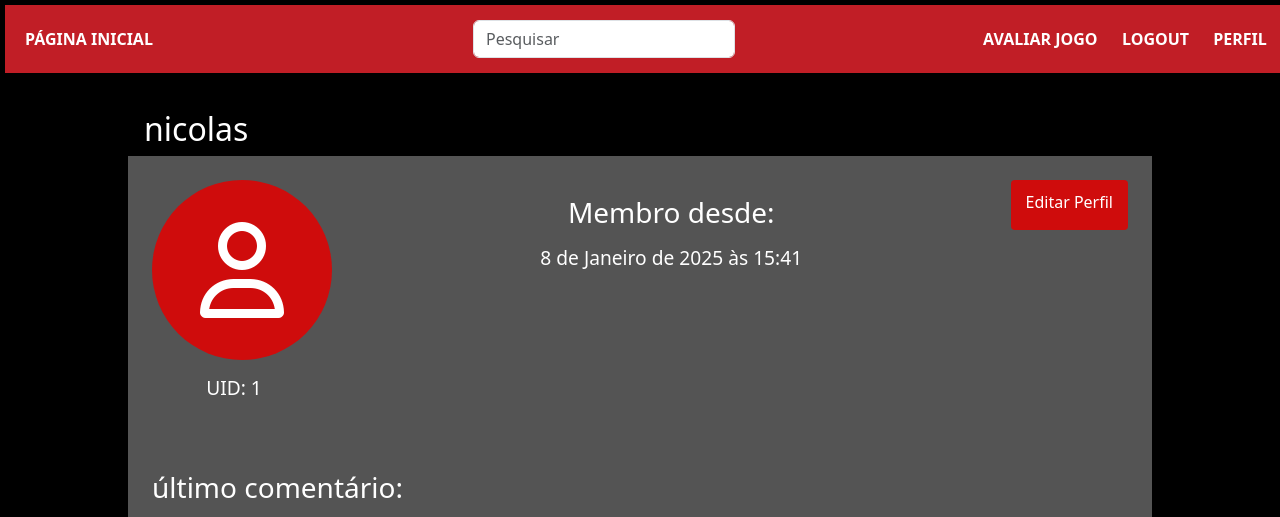
After one commit to NicolasFL2004/ProjetoFinalPI, a Django app: page /accounts/perfil/ in a window 1280 px wide. The commit adds this page. Shown: the top 517 px of the page. Run offline with Django 5.2, Linux system fonts and the light colour scheme; a user stored in the database is signed in; data comes from the database, SQL or seed files in the repository; grey boxes are pictures that could not be loaded.

Commit message:
add profile page and profile edit page

```diff
--- a/gameinsight/static/css/style.css
+++ b/gameinsight/static/css/style.css
@@ -30,12 +30,17 @@ body {
     display: flex;
     min-width: 250px;
     gap: 1.5rem;
+    margin-right: 2rem;
 
 }
 
 .item {
     font-weight: bold;
     list-style: none;
+}
+
+.link-avaliar {
+    min-width: 115px;
 }
 
 .link-item {
@@ -128,6 +133,23 @@ footer {
     font-size: 16px;
     border-radius: 4px;
     transition: 300ms ease-in-out;
+}
+
+.btn-edit {
+    background-color: rgb(207, 12, 12);
+    color: white;
+    padding: 10px 15px;
+    border: none;
+    text-decoration: none;
+    height: 50px;
+    cursor: pointer;
+    font-size: 16px;
+    border-radius: 4px;
+    transition: 300ms ease-in-out;
+}
+
+.btn-edit:hover {
+    background-color: rgb(190, 9, 9);
 }
 
 .btn-create:hover {
@@ -303,3 +325,132 @@ footer {
     color: gold;
     list-style: none;
 }
+
+.profile-container {
+    width: 80%;
+    margin: 2rem auto;
+}
+
+.informations-profile {
+    background: #545454;
+    padding: 1.5rem;
+    display: flex;
+    flex-direction: column;
+    gap: 4rem;
+}
+
+.profile-top {
+    display: flex;
+    flex-direction: row;
+    justify-content: space-between;
+}
+
+.icon-profile {
+    width: 180px;
+    height: 180px;
+    font-size: 6rem;
+    border-radius: 100%;
+    background-color: rgb(207, 12, 12);
+    color: white;
+    display: flex;
+    justify-content: center;
+    align-items: center;
+}
+
+.id-profile {
+    font-size: 1.2rem;
+    margin-top: 1rem;
+    text-align: center;
+    margin-right: 1rem;
+}
+
+.date-profile {
+    font-size: 1.2rem;
+    margin-top: 1rem;
+    text-align: center;
+}
+
+.user-name {
+    margin-left: 1rem;
+}
+
+.jogo-img {
+    width: 200px;
+}
+
+.last-coment {
+    display: flex;
+    gap: 1rem;
+}
+
+.title-comment {
+    margin-bottom: 2rem;
+}
+
+.edit-container {
+    display: flex;
+    flex-direction: column;
+    width: 60%;
+    margin: 2rem auto;
+}
+
+.edit-container {
+    background: #545454;
+    border-radius: 10px;
+    box-shadow: 0 4px 8px rgba(0, 0, 0, 0.1);
+    padding: 20px;
+    max-width: 800px;
+    width: 100%;
+}
+
+.edit-container h1 {
+    text-align: center;
+    font-size: 24px;
+    margin-bottom: 20px;
+    color: white;
+}
+
+.edit-container label {
+    font-weight: bold;
+    margin-bottom: 5px;
+    display: block;
+    color: white;
+}
+
+.edit-container input {
+    width: 100%;
+    padding: 10px;
+    margin-bottom: 15px;
+    border: 1px solid #ccc;
+    border-radius: 5px;
+    font-size: 14px;
+    color: #333;
+}
+
+.edit-container input:focus {
+    border-color: #007BFF;
+    outline: none;
+    box-shadow: 0 0 5px rgba(0, 123, 255, 0.5);
+}
+
+.edit-container button {
+    background-color: #007BFF;
+    color: white;
+    border: none;
+    margin-top: 1rem;
+    padding: 10px 15px;
+    font-size: 16px;
+    border-radius: 5px;
+    cursor: pointer;
+    width: 100%;
+}
+
+.edit-container button:hover {
+    background-color: #0056b3;
+}
+
+.edit-container .errorlist {
+    color: red;
+    margin-bottom: 15px;
+    font-size: 14px;
+}
--- a/gameinsight/templates/gameinsight/partials/header.html
+++ b/gameinsight/templates/gameinsight/partials/header.html
@@ -6,9 +6,11 @@
         <div class="authenticate-links">
 
             {% if request.user.is_authenticated %}
+                <li class="item link-avaliar"><a class="link-item"
+                    href="{% url 'avaliacoes:avaliacao_criar' %}">AVALIAR JOGO</a></li>
                 <li class="item"><a class="link-item" href="{% url 'usuarios:logout' %}">LOGOUT</a></li>
-                <li class="item"><a class="link-item"
-                    href="{% url 'avaliacoes:avaliacao_criar' %}">AVALIAR JOGO</a></li>
+                <li class="item"><a class="link-item" href="{% url 'usuarios:perfil' %}">PERFIL</a></li>
+
             {% else %}
                 <li class="item"><a class="link-item" href="{% url 'usuarios:register' %}">INSCREVER-SE</a></li>
                 <li class="item"><a class="link-item" href="{% url 'usuarios:login' %}">LOGIN</a></li>
--- a/main/urls.py
+++ b/main/urls.py
@@ -9,7 +9,7 @@ urlpatterns = [
     path('admin/', admin.site.urls),
     path('', index, name='index'),
     path("avaliacoes/", include(("gameinsight.urls", "gameinsight"), namespace="avaliacoes")),
-    path('usuarios/', include(('usuarios.urls', 'usuarios'), namespace='usuarios')),
+    path('accounts/', include(('usuarios.urls', 'usuarios'), namespace='usuarios')),
 ]
 
 if settings.DEBUG:
--- a/usuarios/models.py
+++ b/usuarios/models.py
@@ -19,9 +19,7 @@ class Cidade(models.Model):
 
 class Usuario(AbstractUser):
     cidade = models.ForeignKey(Cidade, on_delete=models.CASCADE, null=True, blank=True, default=None)
-    nome_mae = models.CharField(max_length=100, blank=True, null=True)
-    endereco = models.CharField(max_length=255, blank=True, null=True)
-    nome_bairro = models.CharField(max_length=100, blank=True, null=True)
+    avatar = models.ImageField(upload_to='avatars/', null=True, blank=True, default=None)
 
     def __str__(self):
         return self.username
--- /dev/null
+++ b/usuarios/templates/usuarios/perfil.html
@@ -0,0 +1,40 @@
+{% extends 'gameinsight/base.html' %}
+
+{% block title %}
+    Perfil
+{% endblock title %}
+
+{% block content %}
+    <div class="profile-container">
+        <h2 class="user-name">
+            {{ request.user.username }}
+        </h2>
+        <div class="informations-profile">
+            <div class="profile-top">
+                <div class="img-profile">
+                    {% if request.user.avatar.url != '' %}
+                        <img src="{{ request.user.avatar.url }}" alt="Avatar" class="avatar">
+                    {% else %}
+                        <i class="fa-regular fa-user icon-profile"></i>
+                    {% endif %}
+                    <h3 class="id-profile">UID: {{ request.user.id }}</h3>
+                </div>
+                <div class="date-profile">
+                    <h3 class="data-profile">Membro desde: <p class="date-profile">{{ request.user.date_joined }}</p></h3>
+                </div>
+                <a href="{% url 'usuarios:perfil_edit' %}" class="btn-edit">Editar Perfil</a>
+            </div>
+            <div class="bottom-profile">
+                <h3 class="title-comment">último comentário:</h3>
+                <div class="last-coment">
+                    <div class="img-jogo">
+                        <img src="{{ avaliacao.jogo.capa.url }}" alt="jogo-img" class="jogo-img">
+                    </div>
+                    <div class="user-details">
+                        <p>{{ avaliacao.comentario }}</p>
+                    </div>
+                </div>
+            </div>
+        </div>
+    </div>
+{% endblock content %}
--- a/usuarios/urls.py
+++ b/usuarios/urls.py
@@ -6,4 +6,6 @@ urlpatterns = [
     path('login/', views.login_view, name='login'),
     path('logout/', views.logout_view, name='logout'),
     path('register/', views.register, name='register'),
+    path('perfil/', views.perfil, name='perfil'),
+    path('perfil/editar/', views.perfil_edit, name='perfil_edit'),
 ]
--- a/usuarios/views.py
+++ b/usuarios/views.py
@@ -1,8 +1,8 @@
 from django.contrib import messages
 from django.contrib.auth import authenticate, login, logout
 from django.shortcuts import redirect, render
-
-from .forms import UserBlogCreationForm
+from gameinsight.models import Avaliacao
+from .forms import UserBlogCreationForm, UserBlogEditForm
 
 
 def login_view(request):
@@ -36,3 +36,28 @@ def register(request):
         form = UserBlogCreationForm()
     print(form.errors)
     return render(request, 'usuarios/register.html', {'form': form})
+
+def perfil(request):
+    avaliacao = Avaliacao.objects.filter(usuario=request.user).last()
+
+    contexto = {
+        'avaliacao': avaliacao
+    }
+    return render(request, 'usuarios/perfil.html', contexto)
+
+def perfil_edit(request):
+    user = request.user
+    if request.method == 'POST':
+        form = UserBlogEditForm(request.POST, request.FILES, instance=user)
+        if form.is_valid():
+            print(form.cleaned_data)
+            user = form.save(commit=False)
+            if form.cleaned_data.get("password1"):
+                user.set_password(form.cleaned_data["password1"])
+            user.save()
+            messages.success(request, 'Perfil atualizado com sucesso!')
+            return redirect('usuarios:perfil')
+    else:
+        form = UserBlogEditForm(instance=user)
+
+    return render(request, 'usuarios/perfil-edit.html', {'form': form})
```
Also changed, not shown: usuarios/forms.py (+40 -0 lines), usuarios/templates/usuarios/perfil-edit.html (added, +25 -0 lines), db.sqlite3, usuarios/migrations/0002_remove_usuario_endereco_remove_usuario_nome_bairro_and_more.py (added).
